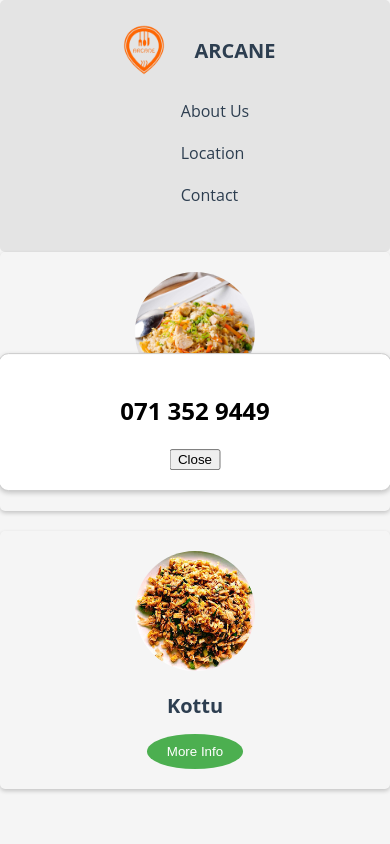
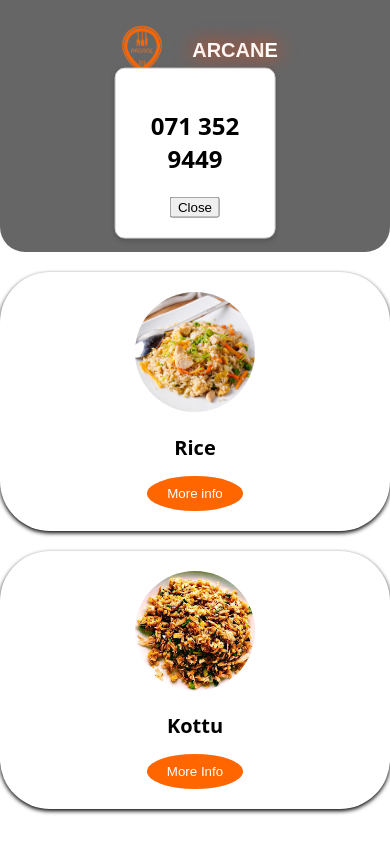
Before and after one commit to goldenblack99/Arcane, a plain HTML site: page index.html in a window 390 px wide. Both pictures are taken after a click on the link "Contact". Shown: the top 844 px of the page. Drawn offline with Linux system fonts and the light colour scheme.

Commit message:
Update index.html

```diff
--- a/index.html
+++ b/index.html
@@ -10,15 +10,18 @@
       font-family: 'Open Sans', sans-serif;
       margin: 0;
       padding: 0;
-      background-color: #f5f5f5; /* Light gray background */
+      background-color: rgba(255, 255, 255);
+      color: #000000;
       transition: background-color 0.3s ease-in-out;
     }
 
     /* Header Styles */
     header {
-      background-color: #e4e4e4; /* Light gray header */
+      background-color: rgba(0, 0, 0, 0.6);
+      background-size: cover;
       padding: 20px;
-      border-radius: 5px;
+      border-bottom-left-radius: 25px;
+      border-bottom-right-radius: 25px;
       display: flex;
       justify-content: space-between;
       align-items: center;
@@ -28,6 +31,7 @@
     .logo {
       display: flex;
       align-items: center;
+      animation: slidetop 2s ease forwards;
     }
 
     .logo img {
@@ -41,7 +45,7 @@
       font-size: 30px;
       font-weight: bold;
       margin: 0;
-      color: #2d3e50; /* Dark gray text */
+      color: #fff;
       transition: color 0.3s ease-in-out;
     }
 
@@ -50,6 +54,7 @@
       display: flex;
       margin-top: 10px;
       transition: transform 0.3s ease-in-out;
+      animation: slidetop 1s ease forwards;
     }
 
     nav li {
@@ -58,14 +63,14 @@
 
     nav a {
       text-decoration: none;
-      color: #2d3e50; /* Dark gray text */
+      color: #fff;
       padding: 10px 20px;
       border-radius: 5px;
       transition: background-color 0.3s ease-in-out;
     }
 
     nav a:hover {
-      background-color: #cccccc; /* Light gray background on hover */
+      background-color: rgba(255, 102, 0, 0.329);
     }
 
     /* Food Section Styles */
@@ -73,15 +78,18 @@
       text-align: center;
       background-size: cover;
       background-position: center;
+      color: #000;
       padding: 50px 20px;
-      border-radius: 5px;
-      box-shadow: 0px 2px 4px rgba(0, 0, 0, 0.2);
+      border-radius: 50px;
+      box-shadow: 0px 2px 4px rgba(0, 0, 0, 5);
+      margin-top: 20px;
       margin-bottom: 20px;
       transition: transform 0.3s ease-in-out;
     }
 
     .food:hover {
-      transform: scale(1.02);
+      transform: scale(1.01);
+      background-color: #f7f7f7;
     }
 
     .food img {
@@ -94,26 +102,27 @@
     .food button {
       border-radius: 50%;
       padding: 10px 20px;
-      background-color: #4caf50; /* Green button */
-      color: #fff; /* White text */
+      background-color: rgba(255, 102, 0);
+      color: #fff;
       border: none;
       cursor: pointer;
       transition: background-color 0.3s ease-in-out;
     }
 
     .food button:hover {
-      background-color: #3e8e41; /* Darker green on hover */
+      background-color: rgba(255, 60, 0);
     }
 
     .food h2 {
       font-size: 32px;
-      color: #2d3e50; /* Dark gray text */
+      color: #000000;
       margin-bottom: 15px;
       transition: color 0.3s ease-in-out;
+      animation: slideleft 1s ease forwards;
     }
 
     .food p {
-      color: #5f5f5f; /* Gray text */
+      color: #fff;
       margin-bottom: 0px;
     }
 
@@ -127,7 +136,7 @@
       background-color: #fff;
       padding: 20px;
       border: 1px solid #ccc;
-      width: 90%;
+      width: 80%;
       max-width: 500px;
       text-align: center;
       border-radius: 10px;
@@ -178,15 +187,15 @@
 
     .product button {
       padding: 10px 15px;
-      background-color: #4CAF50; /* Green button */
-      color: #fff; /* White text */
+      background-color: #4CAF50;
+      color: #fff;
       border: none;
       cursor: pointer;
       transition: background-color 0.3s ease-in-out;
     }
 
     .product button:hover {
-      background-color: #3e8e41; /* Darker green on hover */
+      background-color: #3e8e41;
     }
 
     /* Responsive Adjustments */
@@ -204,29 +213,6 @@
 
       nav li {
         margin: 10px 0;
-      }
-
-      .logo img {
-        width: 80px;
-        height: 80px;
-      }
-
-      .logo h1 {
-        font-size: 24px;
-      }
-
-      /* Food Section */
-      .food {
-        padding: 30px 10px;
-      }
-
-      .food img {
-        width: 150px;
-        height: 150px;
-      }
-
-      .food h2 {
-        font-size: 24px;
       }
 
       /* Featured Products */
@@ -269,7 +255,7 @@
 .table h1 {
   font-size: 2.5em;
   margin-bottom: 1em;
-  color: #2d3e50; /* Dark gray text */
+  color: #2d3e50;
 }
 
 .table {
@@ -286,7 +272,7 @@
 
 .table th {
   background-color: #f2f2f2;
-  color: #2d3e50; /* Dark gray text */
+  color: #2d3e50;
 }
 
 .table button {
@@ -303,13 +289,52 @@
   cursor: pointer;
 }
 
+h1 {
+    font-family: 'Teko', sans-serif;
+    animation: glow 2s ease-in-out infinite alternate;
+    text-align: center;
+  }
+
+  @keyframes glow {
+    from {
+      text-shadow: 0 0 20px #ff4800;
+    }
+    to {
+      text-shadow: 0 0 30px #ff4800, 0 0 10px #ff5e00;
+    }
+  }
+
+  @keyframes slidetop {
+    0% {
+        transform: translateY(-100px);
+        opacity: 0;
+    }
+
+    100% {
+        transform: translateY(0px);
+        opacity: 1;
+    }
+}
+
+@keyframes slideleft {
+    0% {
+        transform: translateX(-100px);
+        opacity: 0;
+    }
+
+    100% {
+        transform: translateX(0px);
+        opacity: 1;
+    }
+}
+
   </style>
 </head>
 <body>
   <header>
     <nav class="logo">
       <img src="logo.png" alt="Arcane Logo">
-      <h1>ARCANE</h1>
+      <h1><span class='one'>A</span><span class='two'>R</span><span class='three'>C</span><span class='four'>A</span><span class='five'>N</span><span class='six'>E</span></h1>
     </nav>
     <nav>
       <ul>
@@ -318,7 +343,7 @@
         <li><a href="#" onclick="openForm('Contact')">Contact</a></li>
         <div class="form-popup" id="Contact">
           <form>
-            <h1>071 352 9449</h1>
+            <h2>071 352 9449</h2>
             <button type="button" class="btn cancel" onclick="closeForm('Contact')">Close</button>
           </form>
         </div>
```
